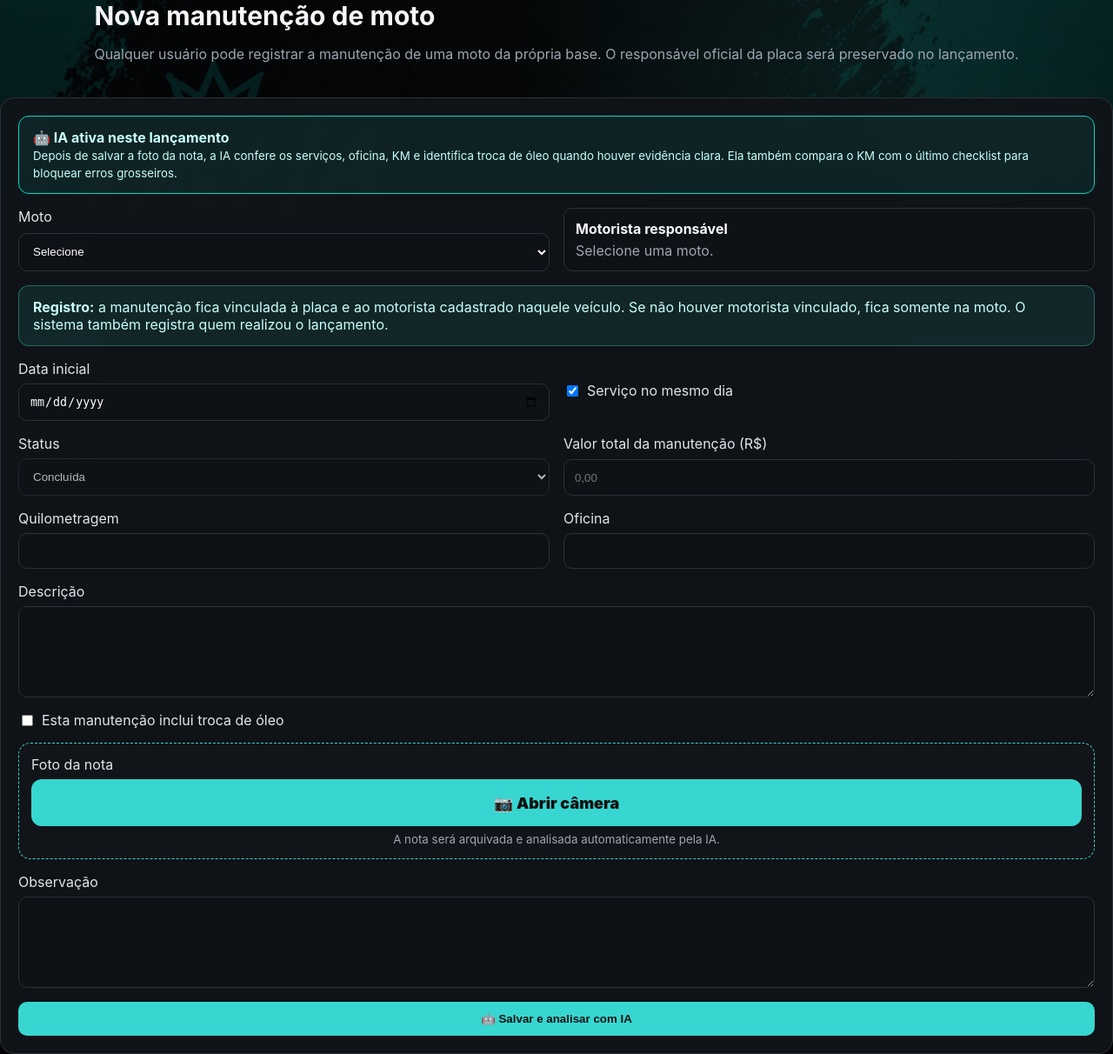
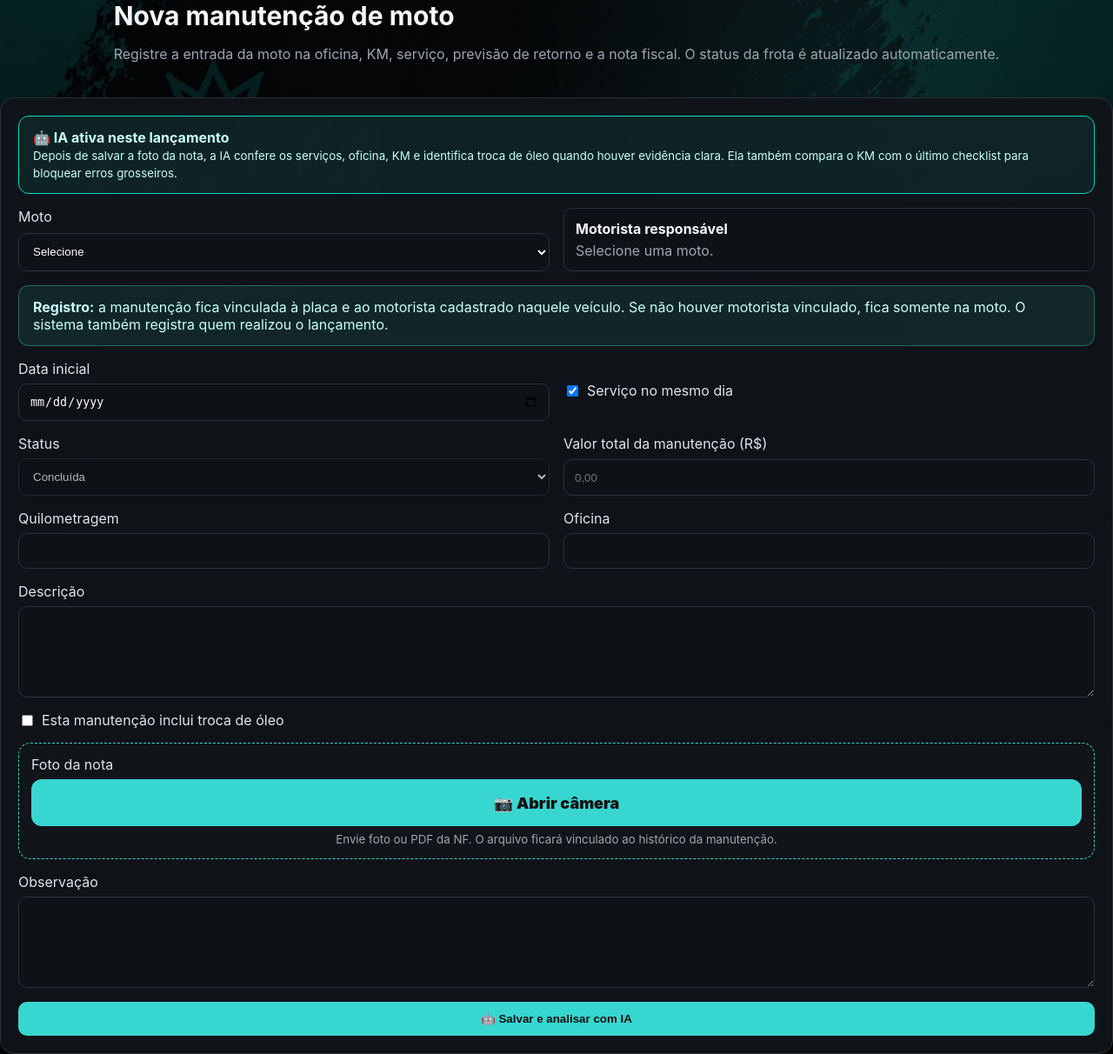
Before and after one commit to vpiveta/favela-llog-controle-veiculos, a Python web app: template Favela_Llog_Controle_de_Veiculos_Enterprise_1_1_Mobile_WhatsApp/app/templates/driver/maintenance_form.html in a window 1280 px wide. Shown: the whole page at 87% size. Run offline with Jinja, Linux system fonts and the light colour scheme; the template is opened without the code that fills it, so the values that code supplies are empty.

Commit message:
Improve workshop maintenance form and NF upload

```diff
--- a/Favela_Llog_Controle_de_Veiculos_Enterprise_1_1_Mobile_WhatsApp/app/templates/driver/maintenance_form.html
+++ b/Favela_Llog_Controle_de_Veiculos_Enterprise_1_1_Mobile_WhatsApp/app/templates/driver/maintenance_form.html
@@ -1,6 +1,6 @@
 {% extends 'base.html' %}
 {% block content %}
-<header class="page-head"><div><h2>Nova manutenção de moto</h2><p>Qualquer usuário pode registrar a manutenção de uma moto da própria base. O responsável oficial da placa será preservado no lançamento.</p></div></header>
+<header class="page-head"><div><h2>Nova manutenção de moto</h2><p>Registre a entrada da moto na oficina, KM, serviço, previsão de retorno e a nota fiscal. O status da frota é atualizado automaticamente.</p></div></header>
 <form method="post" enctype="multipart/form-data" class="panel form-grid">
   {% if maintenance_issue_id %}<input type="hidden" name="issue_id" value="{{maintenance_issue_id}}"><div class="notice wide"><b>Resolução de pendência:</b> ao salvar esta manutenção, a pendência selecionada será marcada como solucionada e ficará vinculada a este lançamento.</div>{% endif %}
   <div class="notice wide" style="border-color:#00d9c7;background:rgba(0,217,199,.08)"><b>🤖 IA ativa neste lançamento</b><br><small>Depois de salvar a foto da nota, a IA confere os serviços, oficina, KM e identifica troca de óleo quando houver evidência clara. Ela também compara o KM com o último checklist para bloquear erros grosseiros.</small></div>
@@ -22,7 +22,7 @@
   <label class="wide">Descrição<textarea name="description" required>{{request.form.get('description','')}}</textarea></label>
   <label class="check wide"><input type="checkbox" name="is_oil_change" id="oilChange" {% if request.form.get('is_oil_change')=='on' %}checked{% endif %}> Esta manutenção inclui troca de óleo</label>
   <div class="wide oil-fields" id="oilFields"><label>Tipo de óleo<input name="oil_type" value="{{request.form.get('oil_type','')}}"></label><label>Valor exato da troca de óleo (R$)<input name="oil_amount" id="oilAmount" inputmode="decimal" value="{{request.form.get('oil_amount','')}}" placeholder="0,00"></label><div class="readonly"><b>Próxima troca</b><span>Calculada automaticamente em +990 km</span></div></div>
-  <label class="wide camera-field"><span>Foto da nota</span><span class="camera-button">📷 Abrir câmera</span><input class="camera-input" type="file" name="receipt" accept="image/*" capture="environment" required data-preview="maintenancePreview"><small>A nota será arquivada e analisada automaticamente pela IA.</small></label>
+  <label class="wide camera-field"><span>Foto da nota</span><span class="camera-button">📷 Abrir câmera</span><input class="camera-input" type="file" name="receipt" accept="image/*,application/pdf" required data-preview="maintenancePreview"><small>Envie foto ou PDF da NF. O arquivo ficará vinculado ao histórico da manutenção.</small></label>
   <img id="maintenancePreview" class="receipt-preview" alt="Pré-visualização da nota" hidden>
   <label class="wide">Observação<textarea name="notes">{{request.form.get('notes','')}}</textarea></label>
   <button class="wide">🤖 Salvar e analisar com IA</button>
```
